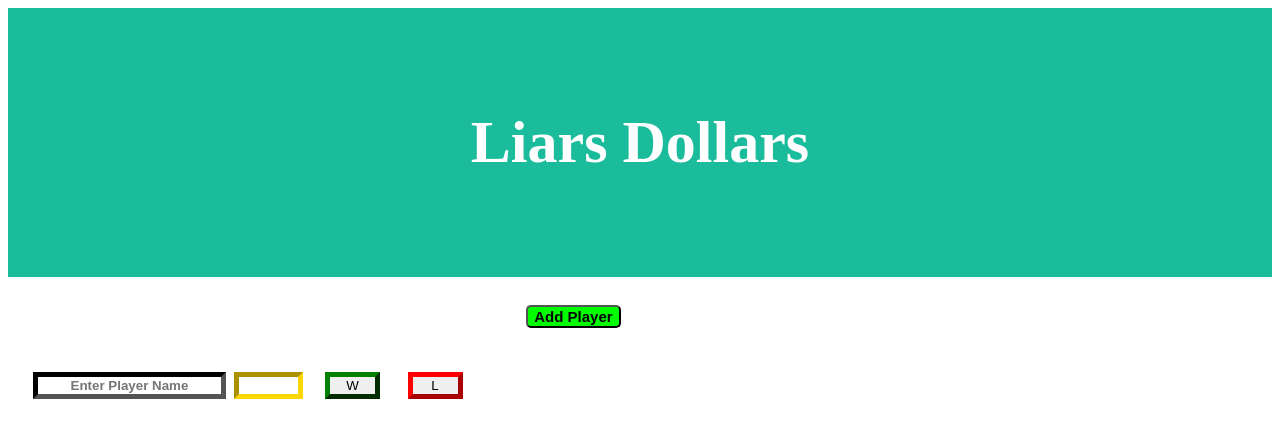
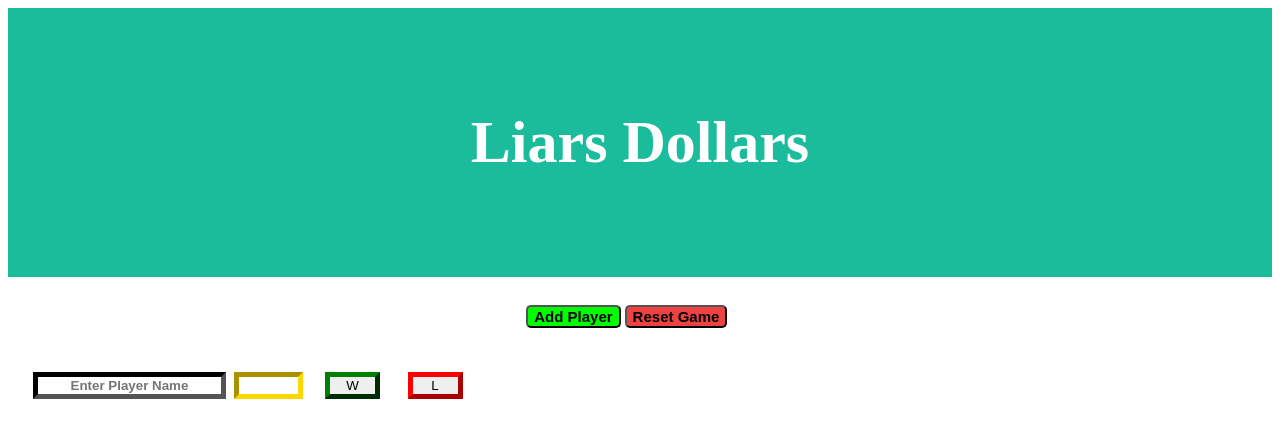
Before and after one commit to Ianmm17/LiarsDollars, a PHP site: page / in a window 1280 px wide. Shown: the top 438 px of the page. Run offline with PHP 8.4, Linux system fonts and the light colour scheme.

Commit message:
renaming

```diff
--- a/index.css
+++ b/index.css
@@ -56,7 +56,7 @@
     font-size: 15px;
 }
 
-.remove-player {
+.reset-game {
     background: #ee4242;
     border-radius: 5px;
     font-weight: bolder;
--- a/index.html
+++ b/index.html
@@ -11,8 +11,9 @@
 <div class="header">
     <h1>Liars Dollars</h1>
 </div><br>
-<div class="add-or-remove-players">
+<div class="add-or-remove-players" id="add-or-remove-players">
     <button class="add-player" type="button" name="add-player" onclick="addPlayer()">Add Player</button>
+    <button class="reset-game" type="button" name="reset-game" onclick="resetGame()">Reset Game</button>
 </div>
 <div class="player-classes" id="player-classes">
     <div class="player-card" id="player-card">
```
